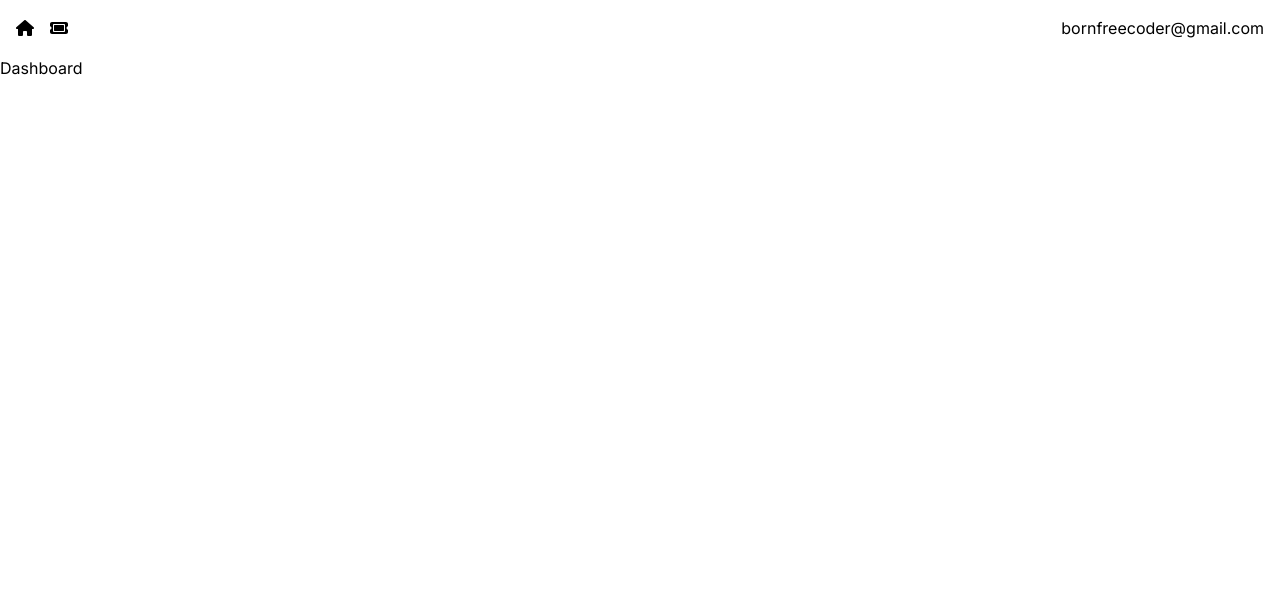
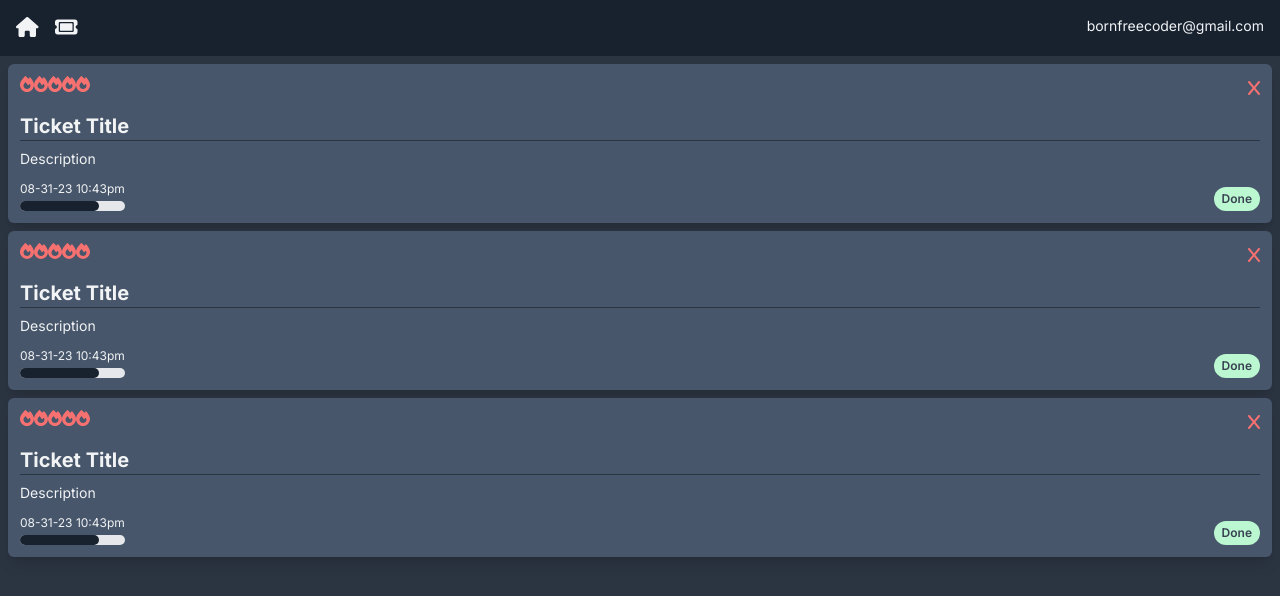
Before and after one commit to stephenkettley/ticketing-app, a Next.js app: page / in a window 1280 px wide. Shown: the top 596 px of the page. Built offline with nearby package versions, Linux system fonts and the light colour scheme.

Commit message:
app updates

```diff
--- a/app/globals.css
+++ b/app/globals.css
@@ -1,3 +1,34 @@
 @tailwind base;
 @tailwind components;
 @tailwind utilities;
+
+@layer components {
+  .icon {
+    @apply text-default-text text-xl;
+  }
+  .btn {
+    @apply hover:no-underline bg-blue-accent hover:bg-blue-accent-hover tracking-wider w-full text-center text-nav font-bold cursor-pointer uppercase px-4 py-2 rounded-md transition-colors block;
+  }
+}
+
+@layer base {
+  h1, h2, h3, h4 {
+    @apply font-bold;
+  }
+
+  h1 {
+    @apply text-4xl;
+  }
+  h2 {
+    @apply text-3xl;
+  }
+  h3 {
+    @apply text-2xl;
+  }
+  h4 {
+    @apply text-xl;
+  }
+  p {
+    @apply text-sm text-default-text;
+  }
+}
--- a/app/layout.js
+++ b/app/layout.js
@@ -1,6 +1,10 @@
+import { config } from "@fortawesome/fontawesome-svg-core";
+import "@fortawesome/fontawesome-svg-core/styles.css";
 import { Inter } from "next/font/google";
 import Nav from "./(components)/Nav";
 import "./globals.css";
+
+config.autoAddCss = false;
 
 const inter = Inter({ subsets: ["latin"] });
 
@@ -12,8 +16,12 @@ export default function RootLayout({ children }) {
   return (
     <html lang="en">
       <body className={inter.className}>
-        <Nav />
-        {children}
+        <div className="flex flex-col h-screen max-h-screen">
+          <Nav />
+          <div className="flex-grow overflow-y-auto bg-page text-default-text">
+            {children}
+          </div>
+        </div>
       </body>
     </html>
   );
--- a/app/page.jsx
+++ b/app/page.jsx
@@ -1,5 +1,13 @@
+import TicketCard from "./(components)/TicketCard";
+
 const Dashboard = () => {
-  return <div>Dashboard</div>;
+  return (
+    <div>
+      <TicketCard></TicketCard>
+      <TicketCard></TicketCard>
+      <TicketCard></TicketCard>
+    </div>
+  );
 };
 
 export default Dashboard;
--- a/tailwind.config.js
+++ b/tailwind.config.js
@@ -1,18 +1,27 @@
 /** @type {import('tailwindcss').Config} */
 module.exports = {
   content: [
-    './pages/**/*.{js,ts,jsx,tsx,mdx}',
-    './components/**/*.{js,ts,jsx,tsx,mdx}',
-    './app/**/*.{js,ts,jsx,tsx,mdx}',
+    "./pages/**/*.{js,ts,jsx,tsx,mdx}",
+    "./components/**/*.{js,ts,jsx,tsx,mdx}",
+    "./app/**/*.{js,ts,jsx,tsx,mdx}",
   ],
   theme: {
     extend: {
       backgroundImage: {
-        'gradient-radial': 'radial-gradient(var(--tw-gradient-stops))',
-        'gradient-conic':
-          'conic-gradient(from 180deg at 50% 50%, var(--tw-gradient-stops))',
+        "gradient-radial": "radial-gradient(var(--tw-gradient-stops))",
+        "gradient-conic":
+          "conic-gradient(from 180deg at 50% 50%, var(--tw-gradient-stops))",
+      },
+      colors: {
+        nav: "#18222F",
+        page: "#2B3441",
+        card: "#47566A",
+        "card-hover": "#4F5E74",
+        "default-text": "#F1F3F5",
+        "blue-accent": "0084D4",
+        "blue-accent-hover": "#009FFF",
       },
     },
   },
   plugins: [],
-}
+};
```
